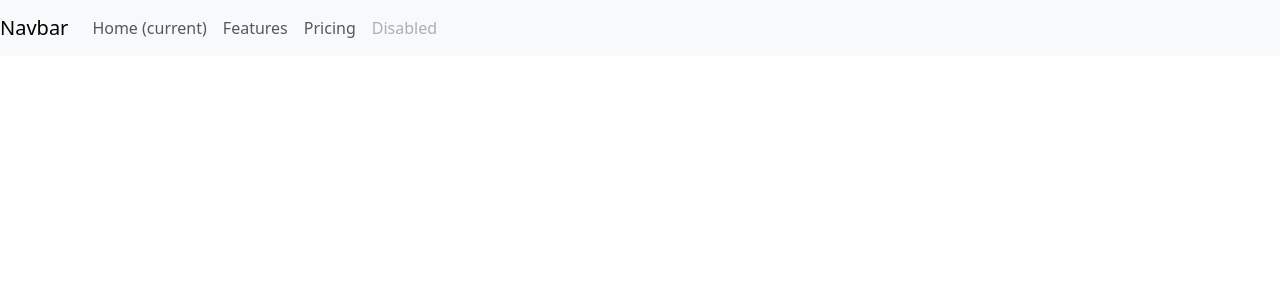
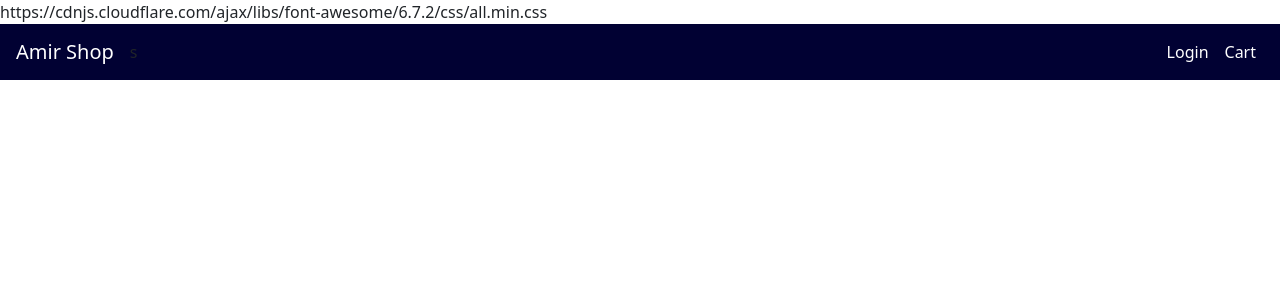
Before and after one commit to amirdhahri01/ecommerce-mern, a React (Create React App) app in the folder client/: page / in a window 1280 px wide. Shown: the top 300 px of the page. Built offline with nearby package versions, Linux system fonts and the light colour scheme.

Commit message:
An update

```diff
--- a/client/public/index.html
+++ b/client/public/index.html
@@ -7,7 +7,8 @@
       name="description"
       content="Web site created using create-react-app"
     />
-    <title>React App</title>
+    https://cdnjs.cloudflare.com/ajax/libs/font-awesome/6.7.2/css/all.min.css
+    <title>Amir Shop</title>
   </head>
   <body>
     <div id="root"></div>
--- a/client/src/App.css
+++ b/client/src/App.css
@@ -0,0 +1,12 @@
+nav {
+  background-color: rgb(1, 1, 51);
+}
+.nav-link {
+  color: white;
+}
+.navbar-brand {
+  color: white !important;
+}
+#navbarNav {
+  justify-content: flex-end;
+}
--- a/client/src/components/Navbar.jsx
+++ b/client/src/components/Navbar.jsx
@@ -3,24 +3,15 @@ import React from 'react'
 const Navbar = () => {
     return (
 
-        <nav className="navbar navbar-expand-lg navbar-light bg-light">
-            <a className="navbar-brand" href="#!">Navbar</a>
-            <button className="navbar-toggler" type="button" data-toggle="collapse" data-target="#!navbarNav" aria-controls="navbarNav" aria-expanded="false" aria-label="Toggle navigation">
-                <span className="navbar-toggler-icon"></span>
-            </button>
-            <div className="collapse navbar-collapse" id="navbarNav">
+        <nav className="navbar navbar-expand-lg navbar-light px-3">
+            <a className="navbar-brand" href="#!">Amir Shop</a>
+s            <div className="collapse navbar-collapse" id="navbarNav">
                 <ul className="navbar-nav">
-                    <li className="nav-item active">
-                        <a className="nav-link" href="#!">Home <span className="sr-only">(current)</span></a>
+                    <li className="nav-item">
+                        <a className="nav-link" href="#!">Login</a>
                     </li>
                     <li className="nav-item">
-                        <a className="nav-link" href="#!">Features</a>
-                    </li>
-                    <li className="nav-item">
-                        <a className="nav-link" href="#!">Pricing</a>
-                    </li>
-                    <li className="nav-item">
-                        <a className="nav-link disabled" href="#!">Disabled</a>
+                        <a className="nav-link" href="#!">Cart</a>
                     </li>
                 </ul>
             </div>
```
